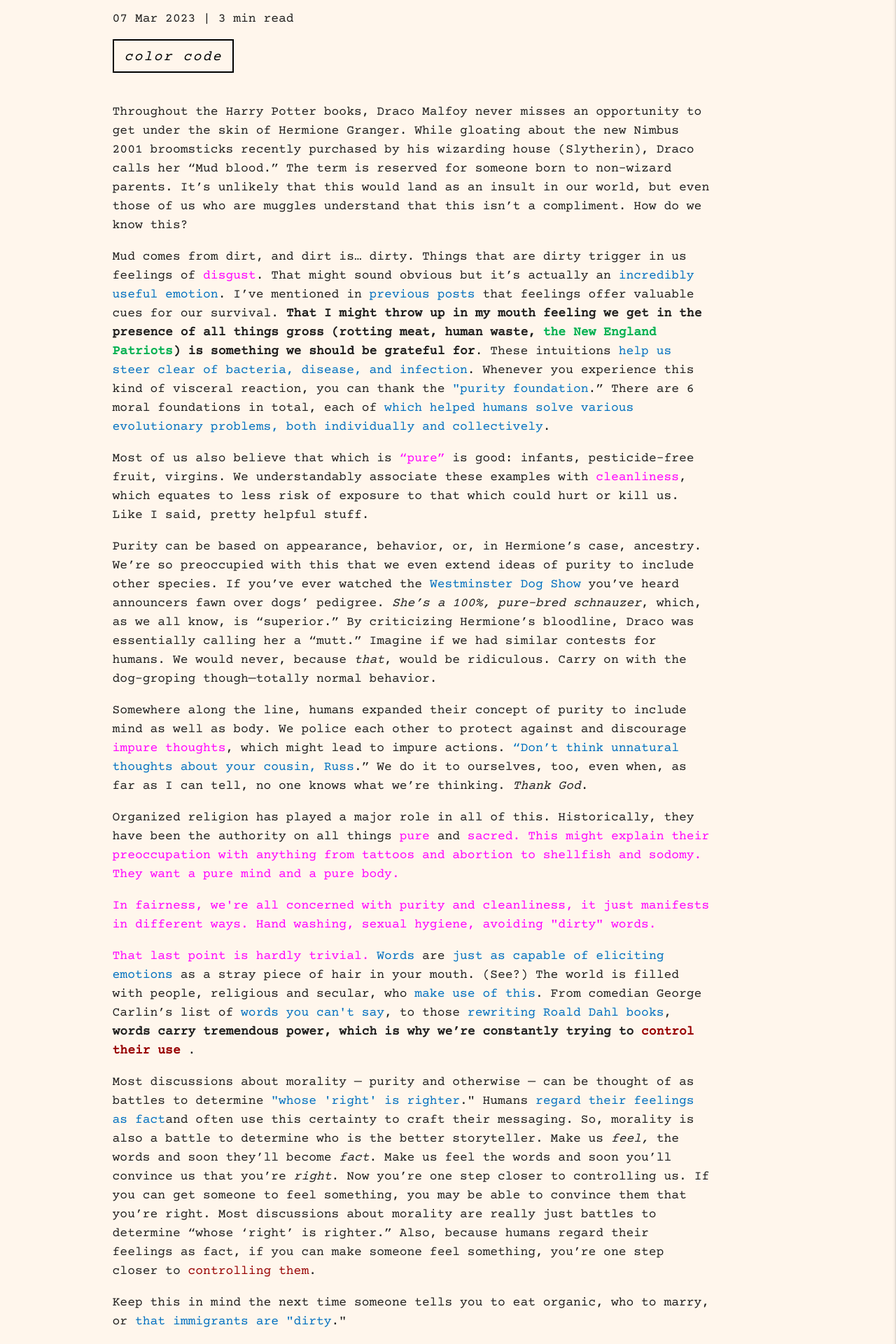
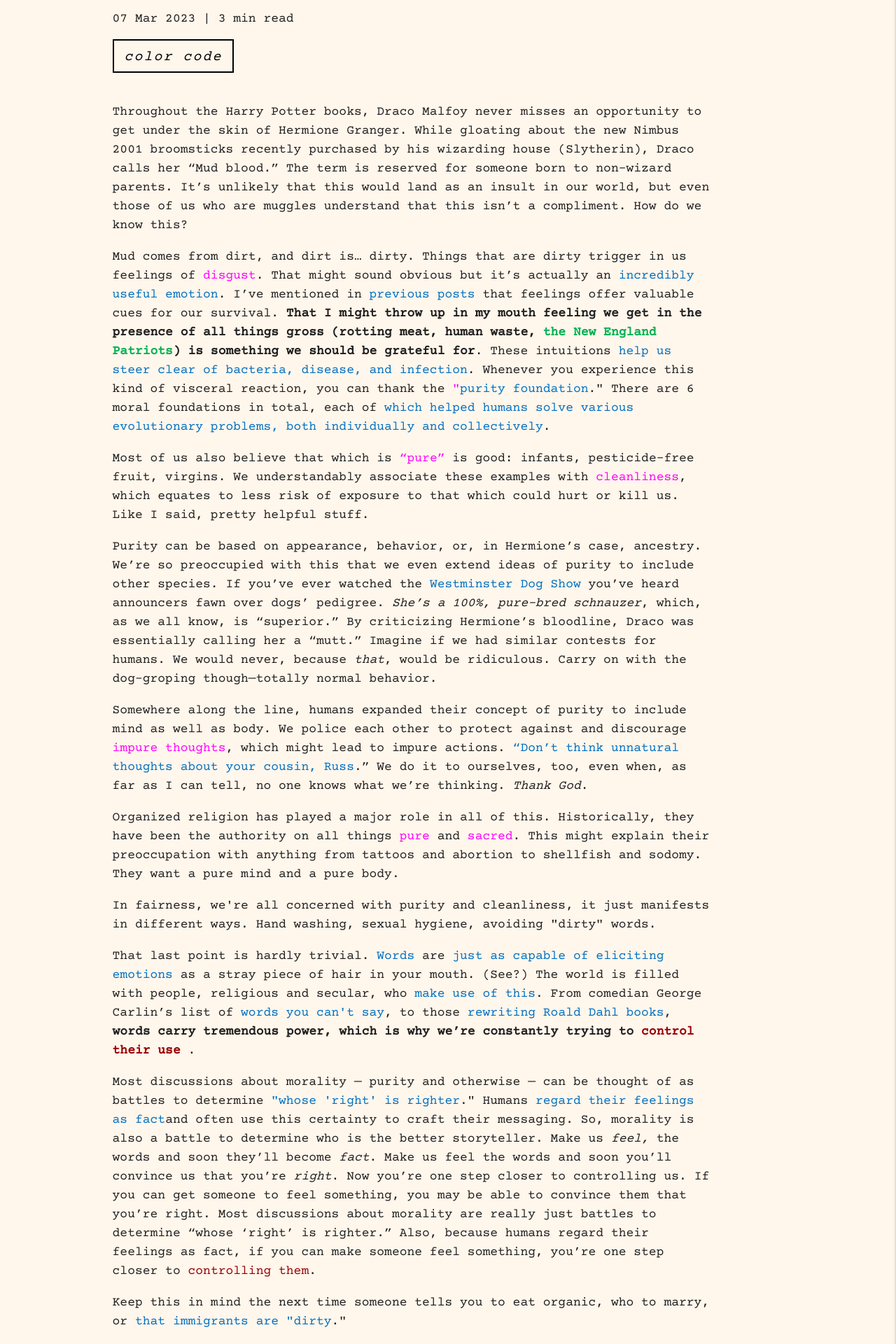
Before and after one commit to khiciste/apologetic_millennial, a Jekyll site: the page built from _posts/2023-03-01-what-harry-potter-and-the-westminster-dog-show-can-teach-us-about-morality.html, in a window 1280 px wide. Shown: the part 415-2335 px from the top of the page at 70% size. Built offline with Jekyll 4.4.1, drawn with Linux system fonts in a browser that asks for light colours; some web fonts are replaced.

Commit message:
fixing post 6 color coding

```diff
--- a/_posts/2023-03-01-what-harry-potter-and-the-westminster-dog-show-can-teach-us-about-morality.html
+++ b/_posts/2023-03-01-what-harry-potter-and-the-westminster-dog-show-can-teach-us-about-morality.html
@@ -12,7 +12,7 @@ read: 3 min
 Throughout the Harry Potter books, Draco Malfoy never misses an opportunity to get under the skin of Hermione Granger. While gloating about the new Nimbus 2001 broomsticks recently purchased by his wizarding house (Slytherin), Draco calls her “Mud blood.” The term is reserved for someone born to non-wizard parents. It’s unlikely that this would land as an insult in our world, but even those of us who are muggles  understand that this isn’t a compliment. How do we know this?
 </p>
 <p>
-Mud comes from dirt, and dirt is… dirty. Things that are dirty trigger in us feelings of <a class="sanctity modal-trigger" href="#sanctity-modal">disgust</a>. That might sound obvious but it’s actually an <a target="_blank" href="https://pages.stern.nyu.edu/~jhaidt/disgustscale.html">incredibly useful emotion</a>. I’ve mentioned in <a target="_blank" href="https://apologeticmillennial.com/blog/2023/01/25/escaping-conversational-purgatory">previous posts</a> that feelings offer valuable cues for our survival. <b>That I might throw up in my mouth feeling we get in the presence of all things gross (rotting meat, human waste, <a class="loyalty modal-trigger" href="#loyalty-modal">the New England Patriots</a>) is something we should be grateful for</b>. These intuitions <a target="_blank" href="https://pubmed.ncbi.nlm.nih.gov/11253302/"> help us steer clear of bacteria, disease, and infection</a>. Whenever you experience this kind of visceral reaction, you can thank the <a class="sanctity modal-trigger" href="#sanctity-modal"><a target="_blank" href="https://apologeticmillennial.com/blog/2023/02/01/moral-foundations-101">"purity foundation</a>.”</a> There are 6 moral foundations in total, each of <a target="_blank" href="https://direct.mit.edu/daed/article/133/4/55/27470/Intuitive-ethics-how-innately-prepared-intuitions">which helped humans solve various evolutionary problems, both individually and collectively</a>.
+Mud comes from dirt, and dirt is… dirty. Things that are dirty trigger in us feelings of <a class="sanctity modal-trigger" href="#sanctity-modal">disgust</a>. That might sound obvious but it’s actually an <a target="_blank" href="https://pages.stern.nyu.edu/~jhaidt/disgustscale.html">incredibly useful emotion</a>. I’ve mentioned in <a target="_blank" href="https://apologeticmillennial.com/blog/2023/01/25/escaping-conversational-purgatory">previous posts</a> that feelings offer valuable cues for our survival. <b>That I might throw up in my mouth feeling we get in the presence of all things gross (rotting meat, human waste, <a class="loyalty modal-trigger" href="#loyalty-modal">the New England Patriots</a>) is something we should be grateful for</b>. These intuitions <a target="_blank" href="https://pubmed.ncbi.nlm.nih.gov/11253302/"> help us steer clear of bacteria, disease, and infection</a>. Whenever you experience this kind of visceral reaction, you can thank the <a class="sanctity modal-trigger" href="#sanctity-modal">"<a target="_blank" href="https://apologeticmillennial.com/blog/2023/02/01/moral-foundations-101">purity foundation</a></a>." There are 6 moral foundations in total, each of <a target="_blank" href="https://direct.mit.edu/daed/article/133/4/55/27470/Intuitive-ethics-how-innately-prepared-intuitions">which helped humans solve various evolutionary problems, both individually and collectively</a>.
 </p>
 <p>
 Most of us also believe that which is <a class="sanctity modal-trigger" href="#sanctity-modal">“pure”</a> is good: infants, pesticide-free fruit, virgins. We understandably associate these examples with <a class="sanctity modal-trigger" href="#sanctity-modal">cleanliness</a>, which equates to less risk of exposure to that which could hurt or kill us. Like I said, pretty helpful stuff.
@@ -24,7 +24,7 @@ Purity can be based on appearance, behavior, or, in Hermione’s case, ancestry.
 Somewhere along the line, humans expanded their concept of purity to include mind as well as body. We police each other to protect against and discourage <a class="sanctity modal-trigger" href="#sanctity-modal">impure thoughts</a>, which might lead to impure actions. <a target="_blank" href="https://www.youtube.com/watch?v=beWjk_Q6yZ4">“Don’t think unnatural thoughts about your cousin, Russ</a>.” We do it to ourselves, too, even when, as far as I can tell, no one knows what we’re thinking. <i>Thank God</i>.
 </p>
 <p>
-Organized religion has played a major role in all of this. Historically, they have been the authority on all things <a class="sanctity modal-trigger" href="#sanctity-modal">pure</a> and <a class="sanctity modal-trigger" href="#sanctity-modal">sacred. This might explain their preoccupation with anything from tattoos and abortion to shellfish and sodomy. They want a pure mind and a pure body.
+Organized religion has played a major role in all of this. Historically, they have been the authority on all things <a class="sanctity modal-trigger" href="#sanctity-modal">pure</a> and <a class="sanctity modal-trigger" href="#sanctity-modal">sacred</a>. This might explain their preoccupation with anything from tattoos and abortion to shellfish and sodomy. They want a pure mind and a pure body.
 </p>
 <p>
 In fairness, we're all concerned with purity and cleanliness, it just manifests in different ways. Hand washing, sexual hygiene, avoiding "dirty" words.
```
